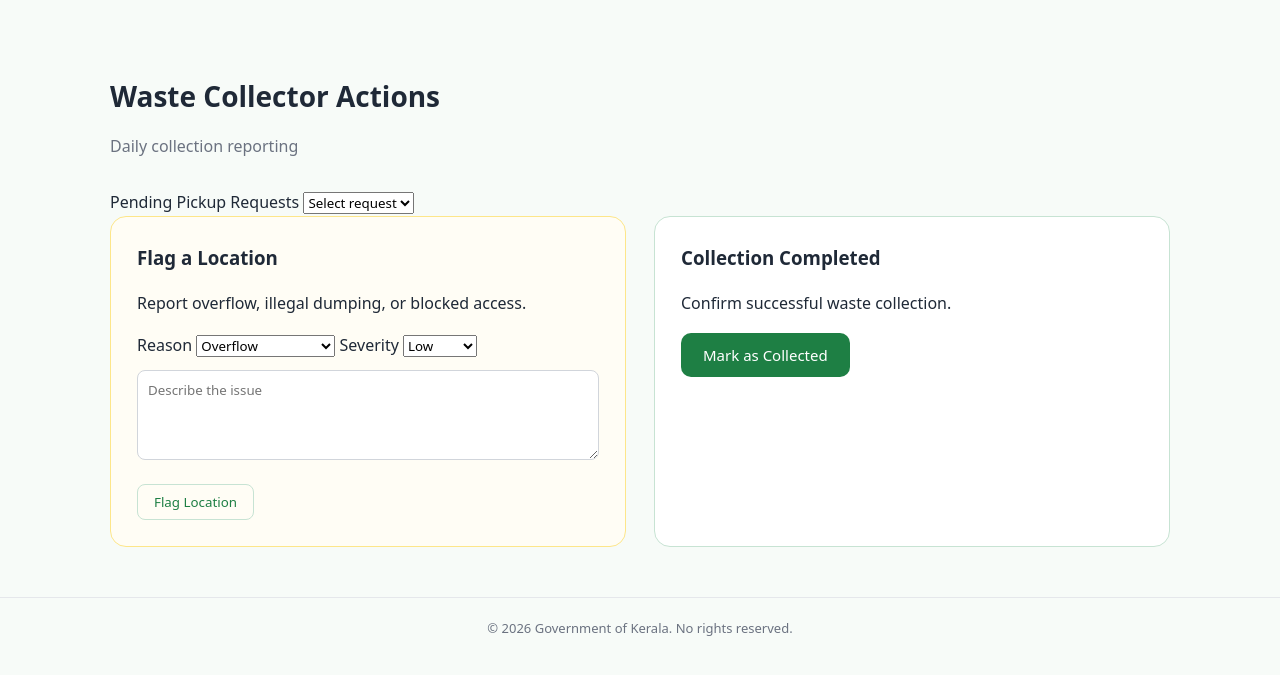
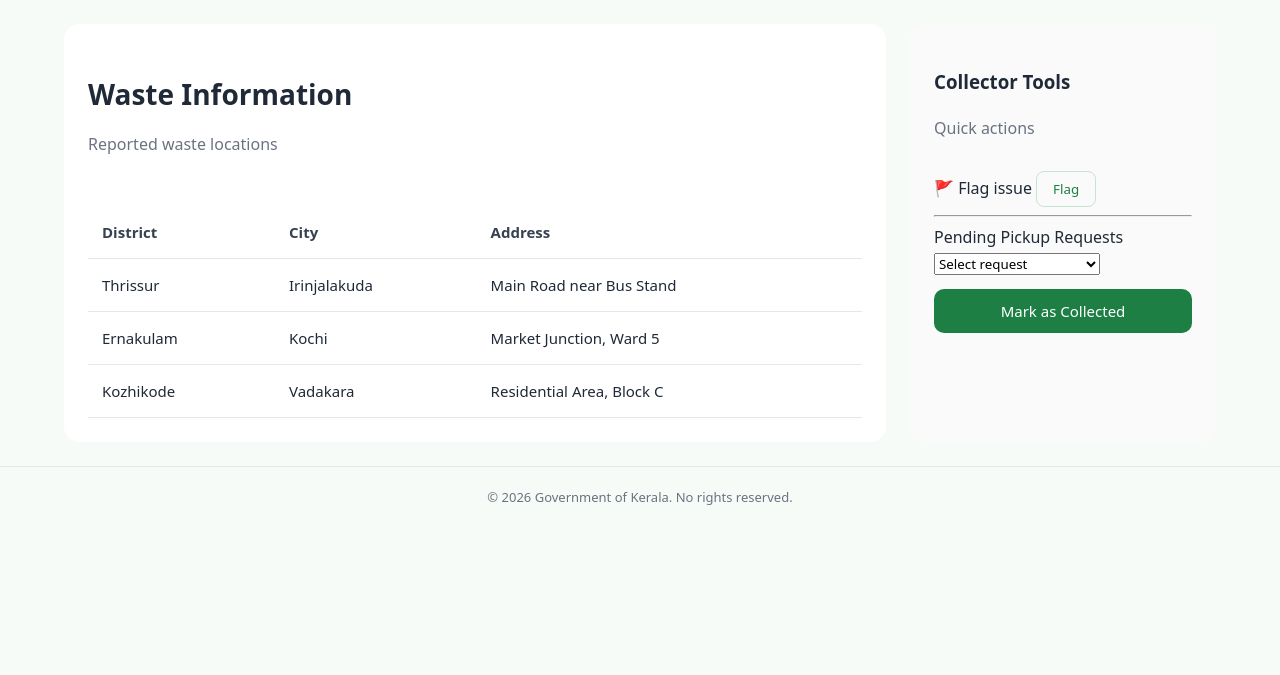
Before and after one commit to AbyJms/Project-W, a Flask app: page /collector in a window 1280 px wide. Shown: the part 87-762 px from the top of the page. Run offline with Flask 3, Linux system fonts and the light colour scheme.

Commit message:
yes yes yes

```diff
--- a/app.py
+++ b/app.py
@@ -36,6 +36,10 @@ def collector():
 @app.route("/household")
 def household():
     return render_template("household.html")
+
+@app.route("/collector")
+def collector():
+    return render_template("collector.html")
 
 # --------------------
 # HOUSEHOLD SIGNUP
--- a/static/style.css
+++ b/static/style.css
@@ -420,3 +420,136 @@ footer {
 .primary-btn.full {
   width: 100%;
 }
+
+
+
+
+
+
+
+
+
+
+
+
+
+
+/* ===============================
+   COLLECTOR DASHBOARD LAYOUT
+================================ */
+
+/* MAIN DASHBOARD SPLIT */
+.dashboard {
+  max-width: 1200px;
+  margin: auto;
+  padding: 24px;
+}
+
+.dashboard-split {
+  display: flex;
+  gap: 24px;
+}
+
+/* MAIN FEATURE : WASTE INFO */
+.waste-main {
+  flex: 3;
+  background: #ffffff;
+  padding: 24px;
+  border-radius: 16px;
+}
+
+/* HEADER */
+.waste-header {
+  display: flex;
+  justify-content: space-between;
+  align-items: center;
+  margin-bottom: 18px;
+}
+
+/* WASTE TABLE */
+.waste-table {
+  width: 100%;
+  border-collapse: collapse;
+  font-size: 15px;
+}
+
+.waste-table th,
+.waste-table td {
+  padding: 14px;
+  border-bottom: 1px solid #e5e7eb;
+  text-align: left;
+}
+
+.waste-table th {
+  font-weight: 600;
+  color: #374151;
+}
+
+/* STATUS COLORS */
+.danger {
+  color: #dc2626;
+  font-weight: 600;
+}
+
+.warning {
+  color: #d97706;
+  font-weight: 600;
+}
+
+.info {
+  color: #2563eb;
+  font-weight: 600;
+}
+
+/* SIDE ACTION PANEL */
+.collector-actions {
+  flex: 1;
+  background: #f9faf9;
+  padding: 24px;
+  border-radius: 16px;
+}
+
+/* FULL WIDTH BUTTON */
+.full {
+  width: 100%;
+  margin-top: 12px;
+}
+
+/* ===============================
+   FLAG MODAL
+================================ */
+
+.modal-overlay {
+  position: fixed;
+  inset: 0;
+  background: rgba(0, 0, 0, 0.45);
+  display: none;
+  align-items: center;
+  justify-content: center;
+  z-index: 9999;
+}
+
+.modal-overlay.active {
+  display: flex;
+}
+
+.modal-box {
+  background: #ffffff;
+  width: 420px;
+  padding: 24px;
+  border-radius: 16px;
+}
+
+.modal-box input,
+.modal-box select,
+.modal-box textarea {
+  width: 100%;
+  margin-bottom: 12px;
+  padding: 10px;
+}
+
+.modal-actions {
+  display: flex;
+  justify-content: flex-end;
+  gap: 10px;
+}
--- a/templates/collector.html
+++ b/templates/collector.html
@@ -8,6 +8,7 @@
 </head>
 <body>
 
+<!-- TOP BAR -->
 <header class="topbar">
   <div class="brand">
     <div class="logo">W</div>
@@ -18,55 +19,124 @@
   </div>
 </header>
 
-<main class="dashboard">
-  <h2>Waste Collector Actions</h2>
-  <p class="muted">Daily collection reporting</p>
+<!-- MAIN DASHBOARD -->
+<main class="dashboard dashboard-split">
+
+  <!-- LEFT : MAIN FEATURE -->
+  <section class="waste-main">
+    <div class="waste-header">
+      <div>
+        <h2>Waste Information</h2>
+        <p class="muted">Reported waste locations</p>
+      </div>
+    </div>
+
+    <table class="waste-table">
+      <thead>
+        <tr>
+          <th>District</th>
+          <th>City</th>
+          <th>Address</th>
+        </tr>
+      </thead>
+      <tbody>
+        <tr>
+          <td>Thrissur</td>
+          <td>Irinjalakuda</td>
+          <td>Main Road near Bus Stand</td>
+        </tr>
+        <tr>
+          <td>Ernakulam</td>
+          <td>Kochi</td>
+          <td>Market Junction, Ward 5</td>
+        </tr>
+        <tr>
+          <td>Kozhikode</td>
+          <td>Vadakara</td>
+          <td>Residential Area, Block C</td>
+        </tr>
+      </tbody>
+    </table>
+  </section>
+
+  <!-- RIGHT : COLLECTOR TOOLS -->
+  <aside class="collector-actions">
+    <h3>Collector Tools</h3>
+    <p class="muted">Quick actions</p>
+
+    <!-- SMALL FLAG BOX -->
+    <div class="mini-flag-box">
+      <span class="flag-label">🚩 Flag issue</span>
+      <button class="btn small" onclick="openFlagModal()">Flag</button>
+    </div>
+
+    <hr />
 
     <label>Pending Pickup Requests</label>
-  <select id="requestSelect">
-    <option value="">Select request</option>
+    <select>
+      <option>Select request</option>
+      <option>Thrissur · Main Road</option>
+      <option>Kochi · Market Junction</option>
     </select>
 
-  <div class="action-grid">
+    <button class="primary-btn full">
+      Mark as Collected
+    </button>
+  </aside>
 
-    <div class="action-card warning">
+</main>
+
+<!-- FLAG MODAL -->
+<div class="modal-overlay" id="flagModal">
+  <div class="modal-box">
+
     <h3>Flag a Location</h3>
-      <p>Report overflow, illegal dumping, or blocked access.</p>
+    <p class="muted">Report issues found during collection</p>
 
-      <label>Reason</label>
-      <select id="flagReason">
-        <option value="1">Overflow</option>
-        <option value="2">Wrong Waste Type</option>
-        <option value="3">Blocked Access</option>
+    <label>District</label>
+    <input type="text" placeholder="District name">
+
+    <label>City</label>
+    <input type="text" placeholder="City name">
+
+    <label>Address</label>
+    <textarea placeholder="Exact address or landmark"></textarea>
+
+    <label>Issue Type</label>
+    <select>
+      <option>Overflow</option>
+      <option>Wrong Waste Type</option>
+      <option>Blocked Access</option>
     </select>
 
     <label>Severity</label>
-      <select id="severity">
-        <option value="low">Low</option>
-        <option value="medium">Medium</option>
-        <option value="high">High</option>
+    <select>
+      <option>Low</option>
+      <option>Medium</option>
+      <option>High</option>
     </select>
 
-      <textarea id="flagText" placeholder="Describe the issue"></textarea>
-      <button id="flagBtn" class="btn">Flag Location</button>
-    </div>
-
-    <div class="action-card success">
-      <h3>Collection Completed</h3>
-      <p>Confirm successful waste collection.</p>
-
-      <button id="markCollected" class="primary-btn">
-        Mark as Collected
-      </button>
+    <div class="modal-actions">
+      <button class="btn" onclick="closeFlagModal()">Cancel</button>
+      <button class="primary-btn">Submit</button>
     </div>
 
   </div>
-</main>
+</div>
 
 <footer>
   © 2026 Government of Kerala. No rights reserved.
 </footer>
 
-<script src="/static/app.js"></script>
+<script>
+  function openFlagModal() {
+    document.getElementById("flagModal").classList.add("active");
+  }
+
+  function closeFlagModal() {
+    document.getElementById("flagModal").classList.remove("active");
+  }
+</script>
+
 </body>
 </html>
```
Lines whose indentation alone changed are shown as unchanged.
